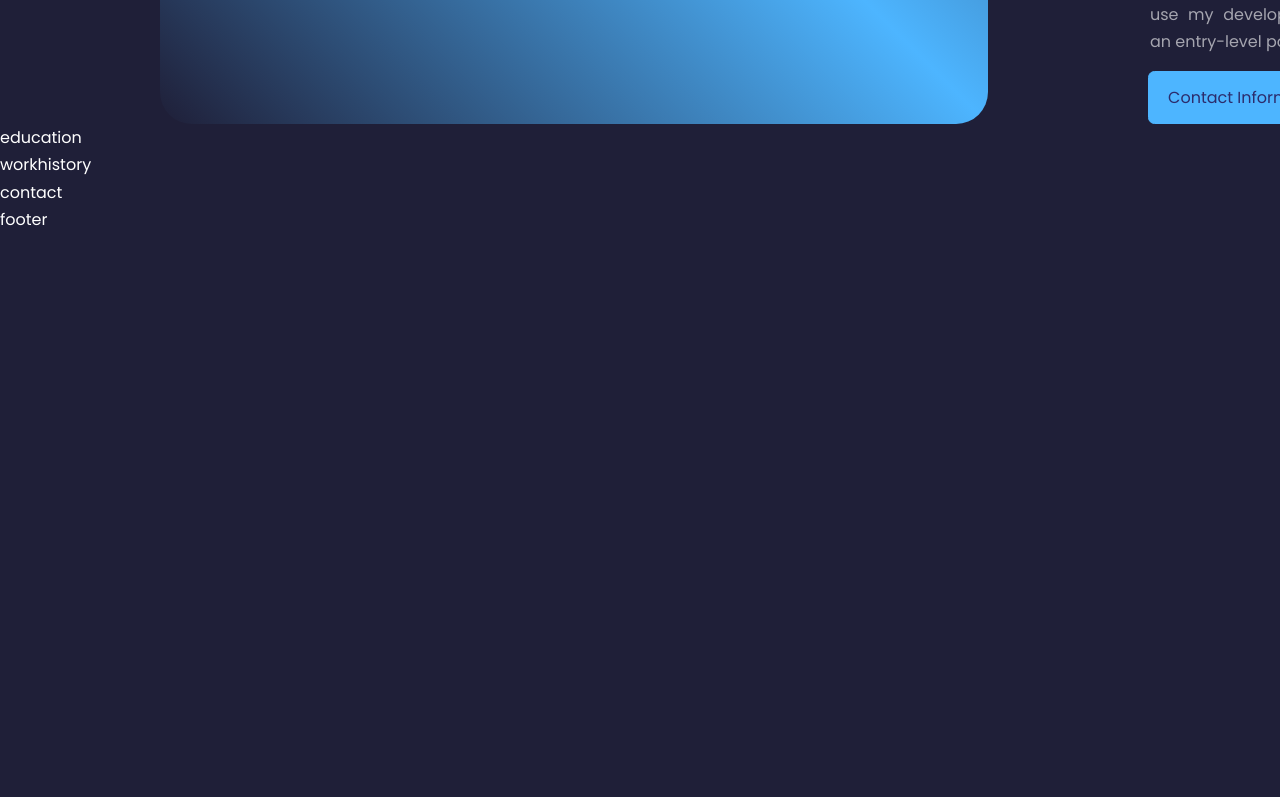
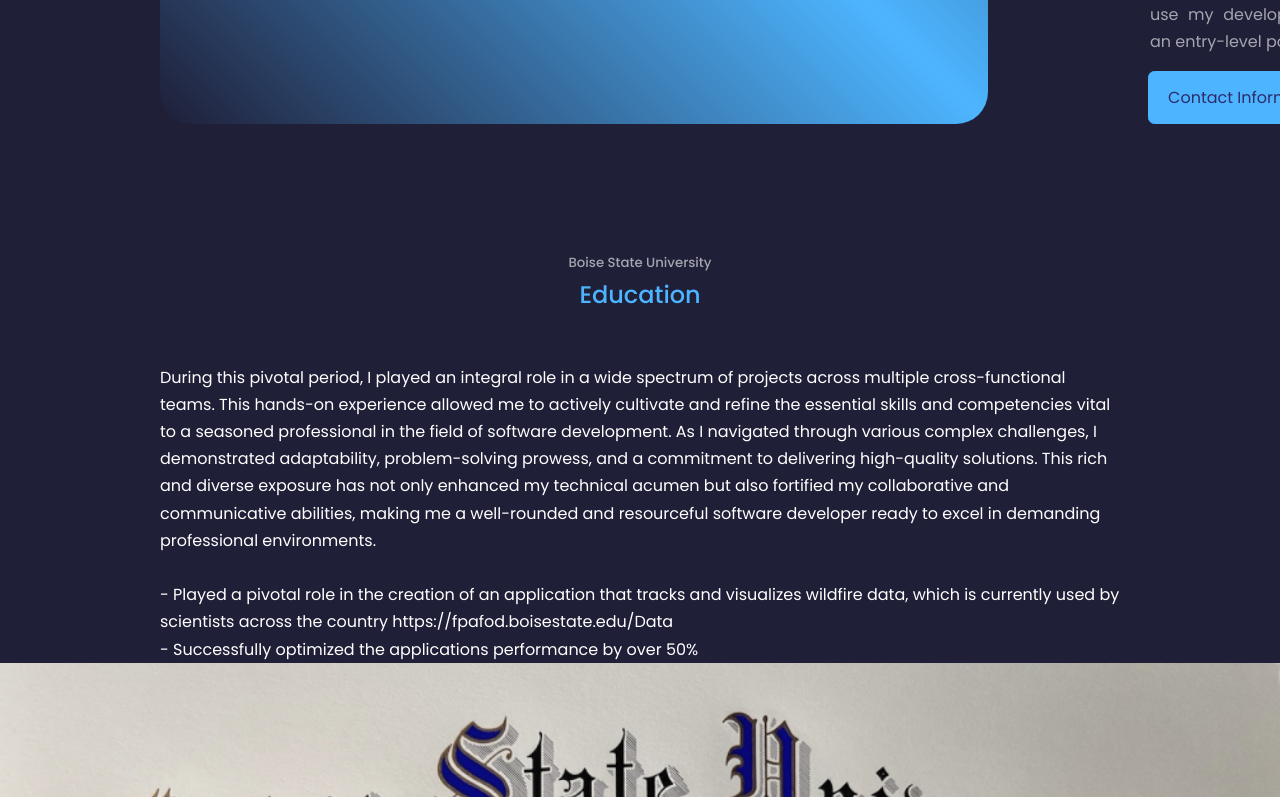
Before and after one commit to ParkerBalbach/online_resume, a React (Create React App) app: page / in a window 1280 px wide. Shown: the part 1743-2540 px from the top of the page. Before the commit the page ends 1976 px from the top, so only its background shows below. Built offline with nearby package versions, Linux system fonts and the light colour scheme.

Commit message:
Added diploma image and completed education jsx

```diff
--- a/src/components/education/education.jsx
+++ b/src/components/education/education.jsx
@@ -1,9 +1,37 @@
 import React from 'react'
 import './education.css'
+import DIPLOMA from '../../images/My-BSU-Diploma.png'
 
 const education = () => {
   return (
-    <div>education</div>
+    <section id='education'>
+      <h5>Boise State University</h5>
+      <h2>Education</h2>
+
+      <div className="container education__container">
+        <div className="education__experience">
+          <p>
+          During this pivotal period, I played an integral role in a wide spectrum of projects across multiple cross-functional teams.
+          This hands-on experience allowed me to actively cultivate and refine the essential skills and competencies vital to a seasoned
+          professional in the field of software development. As I navigated through various complex challenges, I demonstrated adaptability,
+          problem-solving prowess, and a commitment to delivering high-quality solutions. This rich and diverse exposure has not only enhanced
+          my technical acumen but also fortified my collaborative and communicative abilities, making me a well-rounded and resourceful software
+          developer ready to excel in demanding professional environments.
+          </p>
+          <br></br>
+          <p>
+          - Played a pivotal role in the creation of an application that tracks and visualizes wildfire data, which is currently used by scientists across the country
+          https://fpafod.boisestate.edu/Data
+          </p>
+          <p>
+          - Successfully optimized the applications performance by over 50%
+          </p>
+        </div>
+      </div>
+      <div className="education__diploma-image">
+      <img src={DIPLOMA} alt='Diploma'/>
+      </div>
+    </section>
   )
 }
 
```
Also changed, not shown: src/images/My-BSU-Diploma.png (added).
